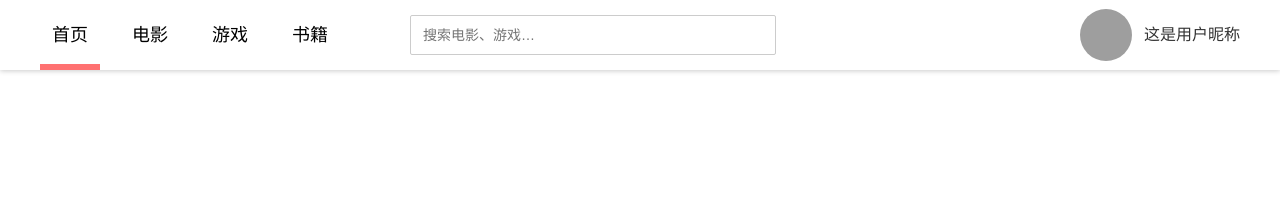
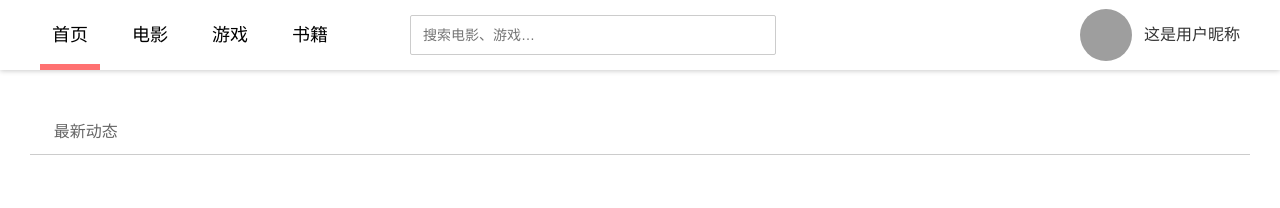
Before and after one commit to fogf/tog-fe, a Vue app: page / in a window 1280 px wide. Shown: the top 208 px of the page. Built offline with nearby package versions, Linux system fonts and the light colour scheme; grey boxes are pictures that could not be loaded; a web font is replaced by a local one.

Commit message:
feat: add Index, DividerBar components.

```diff
--- a/src/App.vue
+++ b/src/App.vue
@@ -1,14 +1,18 @@
 <template>
-    <TogHeader></TogHeader>
+    <div class="app">
+        <TogHeader></TogHeader>
+        <TogIndex></TogIndex>
+    </div>
 </template>
 
 <script>
-    import { TogHeader } from 'features';
+    import { TogHeader, TogIndex } from 'features';
 
     export default {
         name: 'app',
         components: {
             TogHeader,
+            TogIndex,
         },
     };
 
@@ -16,7 +20,20 @@
 
 <style lang="scss">
     @import "./styles/util.scss";
-    body, html {
+    body, html, .app {
         @include size(100%, 100%);
     }
+
+    @font-face {
+        font-family: 'iconfont';  /* project id 244726 */
+        src: url('//at.alicdn.com/t/font_ebvgx0lrm7u2qpvi.eot');
+        src: url('//at.alicdn.com/t/font_ebvgx0lrm7u2qpvi.eot?#iefix') format('embedded-opentype'),
+        url('//at.alicdn.com/t/font_ebvgx0lrm7u2qpvi.woff') format('woff'),
+        url('//at.alicdn.com/t/font_ebvgx0lrm7u2qpvi.ttf') format('truetype'),
+        url('//at.alicdn.com/t/font_ebvgx0lrm7u2qpvi.svg#iconfont') format('svg');
+    }
+    .icon {
+        font-family: 'iconfont';
+        font-style: normal;
+    }
 </style>
--- /dev/null
+++ b/src/components/DividerBar.vue
@@ -0,0 +1,31 @@
+<template>
+    <div class="component-divider-bar">
+        <i class="icon">&#xe628;</i>
+        <span>最新动态</span>
+    </div>
+</template>
+
+<script>
+    export default {
+        name: 'TogDividerBar',
+    };
+</script>
+
+<style lang="scss">
+    .component-divider-bar {
+        border-bottom: #ccc 1px solid;
+        padding-bottom: 8px;
+        display: flex;
+        align-items: center;
+
+        $textColor: #666;
+        & > i {
+            color: $textColor;
+            font-size: 24px;
+        }
+        & > span {
+            color: $textColor;
+            margin-left: 5px;
+        }
+    }
+</style>
--- a/src/components/index.js
+++ b/src/components/index.js
@@ -3,6 +3,7 @@ import TogNavItem from './NavItem';
 import TogSearch from './Search';
 import TogAvatar from './Avatar';
 import TogDropdown from './Dropdown';
+import TogDividerBar from './DividerBar';
 
 export {
     TogNav,
@@ -10,4 +11,5 @@ export {
     TogSearch,
     TogAvatar,
     TogDropdown,
+    TogDividerBar,
 };
--- /dev/null
+++ b/src/features/Index.vue
@@ -0,0 +1,26 @@
+<template>
+    <div class="feature-index">
+        <TogDividerBar class="divider-bar"></TogDividerBar>
+    </div>
+</template>
+
+<script>
+    import { TogDividerBar } from 'components';
+
+    export default {
+        name: 'TogIndex',
+        components: {
+            TogDividerBar,
+        },
+    };
+</script>
+
+<style lang="scss">
+    .feature-index {
+        padding: 0px 30px;
+
+        & > .divider-bar {
+            margin-top: 48px;
+        }
+    }
+</style>
--- a/src/features/index.js
+++ b/src/features/index.js
@@ -1,6 +1,8 @@
 import TogHeader from './Header';
+import TogIndex from './Index.vue';
 
 /* eslint-disable import/prefer-default-export */
 export {
     TogHeader,
+    TogIndex,
 };
```
